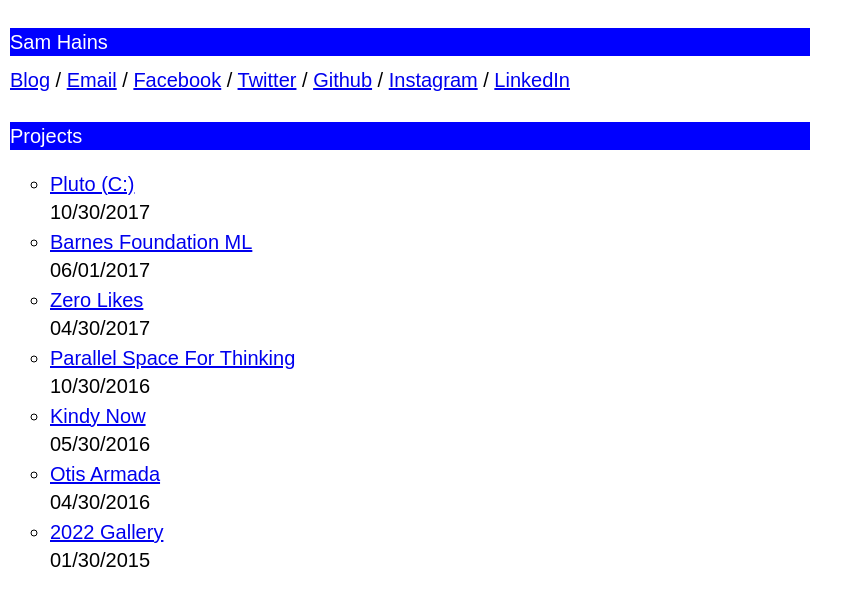
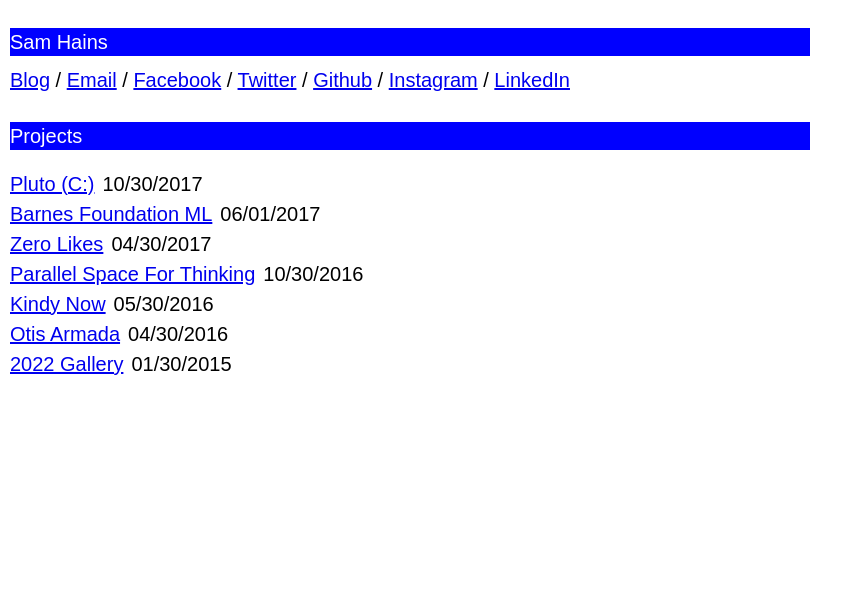
Before and after one commit to samhains/samhains.github.io, a Jekyll site: the page built from index.md, in a window 1280 px wide. Shown: the top 606 px of the page, without its empty margins (0-863 px from the left). Built offline with Jekyll 4.4.1, drawn with Linux system fonts in a browser that asks for light colours.

Commit message:
fix list bugs

```diff
--- a/_sass/basic/_layout.scss
+++ b/_sass/basic/_layout.scss
@@ -177,12 +177,10 @@
 ul {
     list-style-type: circle!important;
 }
-li {
-  display:list-item!important;
-}
 
 .post-list {
   margin-left: 0;
+  padding-left:0;
 
   > li {
     margin-bottom: 2px;
```
Also changed, not shown: 2 other files.
